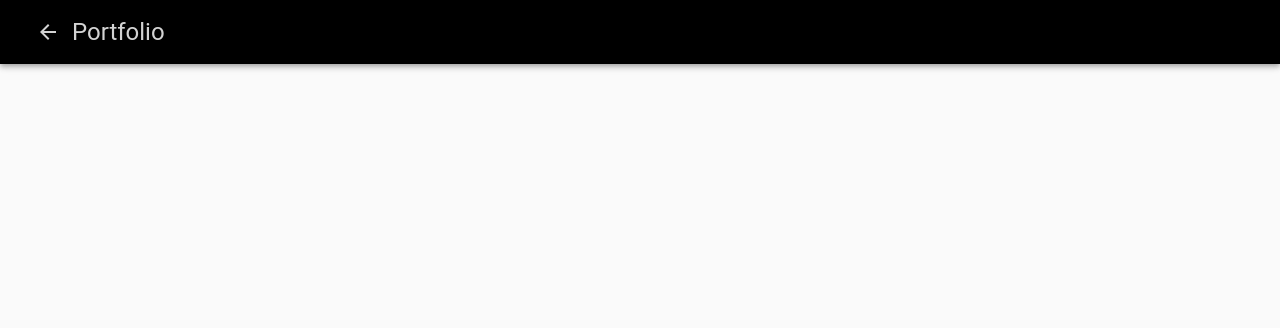
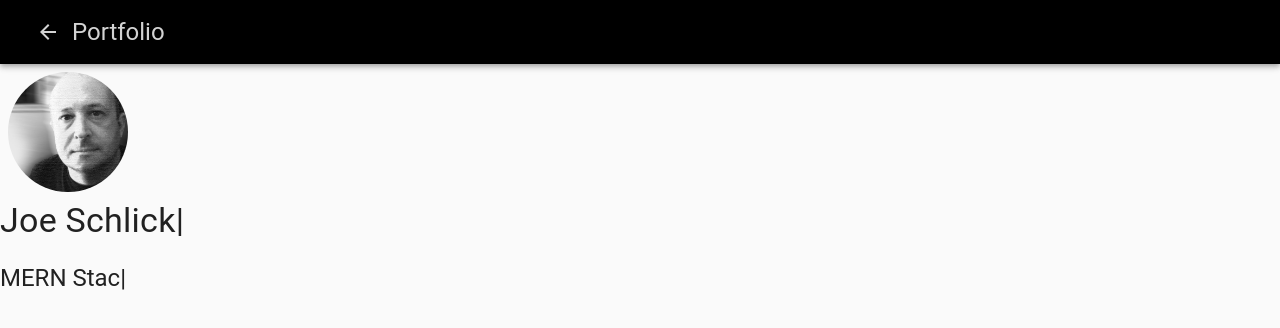
Before and after one commit to joeschlick/react-portfolio, a React (Create React App) app in the folder client/: page / in a window 1280 px wide. Shown: the top 328 px of the page. Built offline with nearby package versions, Linux system fonts and the light colour scheme.

Commit message:
got header component going. working on styling

```diff
--- /dev/null
+++ b/client/src/components/Header.js
@@ -0,0 +1,46 @@
+import React from 'react'
+import { makeStyles } from "@material-ui/core/styles";
+import {
+    Typography,
+    Avatar,
+    Grid,
+    Box,
+} from "@material-ui/core";
+import Typed from 'react-typed';
+import coolpic from '../coolpic.jpg';
+
+//CSS Styles
+const useStyles = makeStyles(theme=> ({
+    avatar: {
+        width: theme.spacing(15),
+        height: theme.spacing(15),
+        margin: theme.spacing(1),
+    },
+    title: {
+
+    }
+}))
+
+const Header = () => {
+    const classes = useStyles()
+    return (
+        <Box>
+            <Avatar className={classes.avatar} src={coolpic} alt="pic of me"/>
+            <Typography className={classes.title} variant="h4">
+                <Typed strings={['Joe Schlick']}
+                typeSpeed={40}
+                />
+            </Typography>
+            <br/>
+            <Typography className={classes.subtitle} variant="h5">
+                <Typed strings={['Web Design', 'Web Development', 'MERN Stack']}
+                typeSpeed={40}
+                backSpeed={60}
+                loop
+                />
+            </Typography>
+        </Box>
+    )
+}
+
+export default Header
--- a/client/src/components/index.js
+++ b/client/src/components/index.js
@@ -1,10 +1,13 @@
 import React from 'react';
 import Navbar from './Navbar';
+import Header from './Header';
 
 const Home = () => {
     return (
         <div>
             <Navbar/>
+            <Header/>
+
         </div>
     );
 };
```
Also changed, not shown: 2 other files (tests, documents, lock files or other folders).
